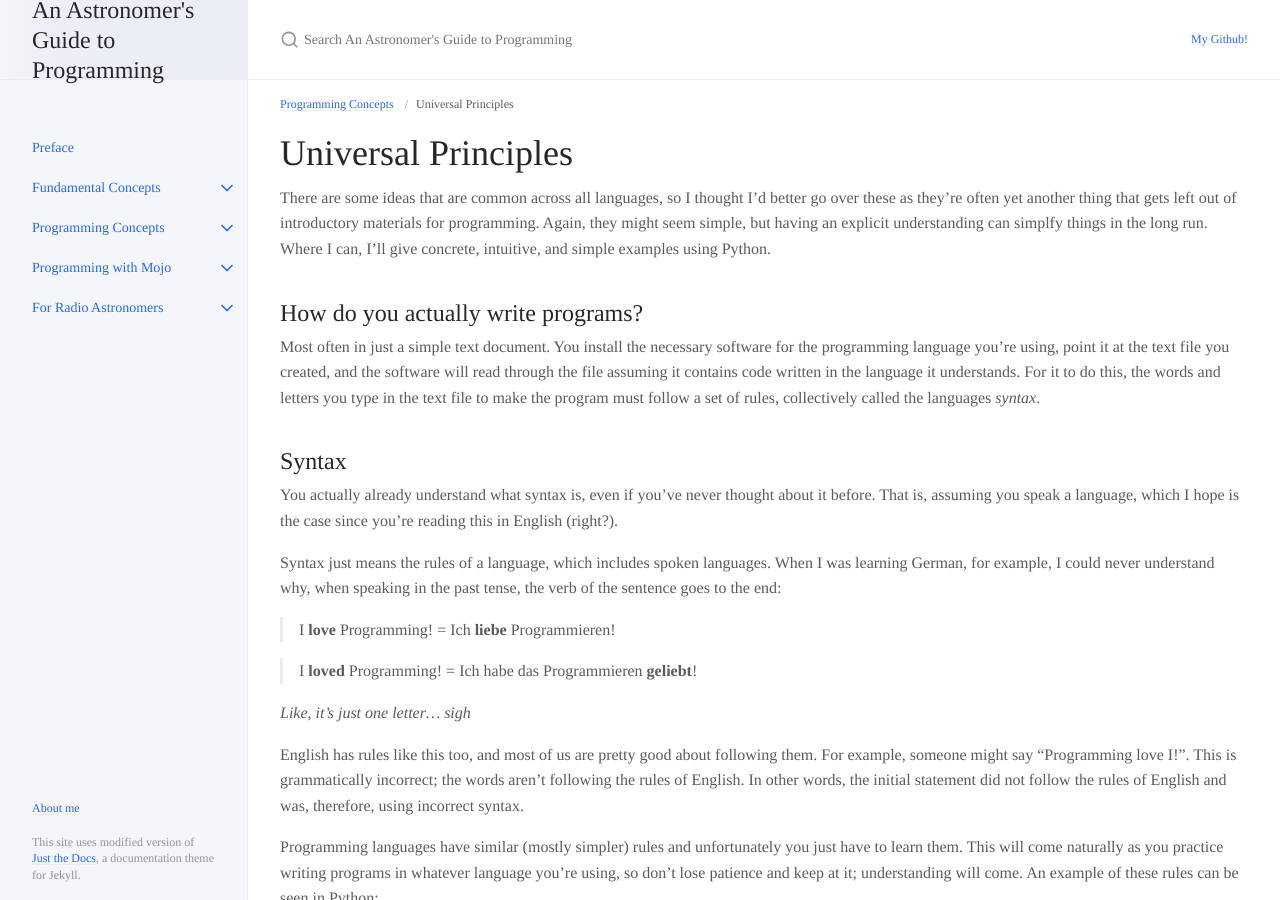
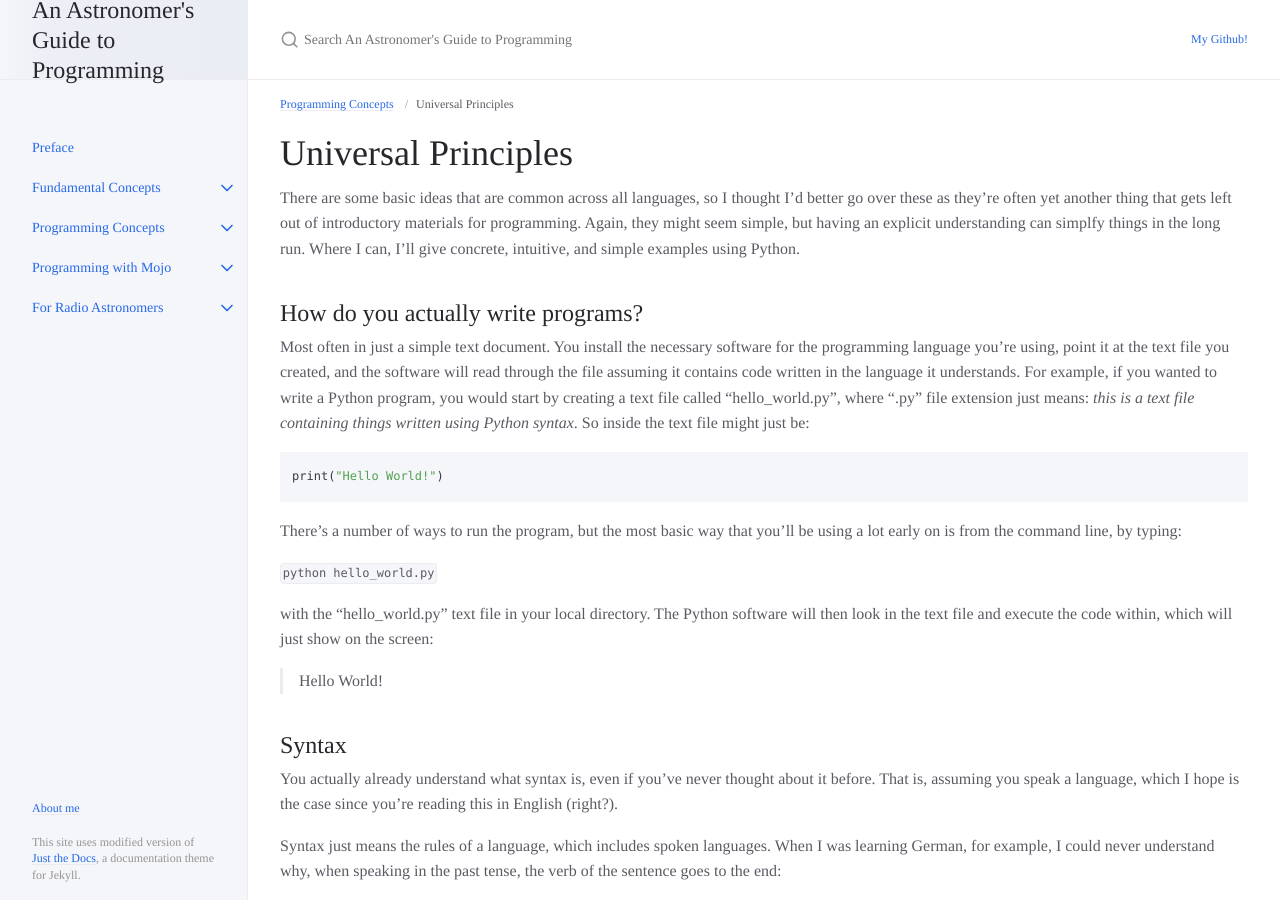
Before and after one commit to JakeEBrooks/JakeEBrooks.github.io, a Jekyll site: the page built from docs/programming_concepts/universal_principles.md, in a window 1280 px wide and 900 px high. Built offline with Jekyll 4.4.1, drawn with Linux system fonts in a browser that asks for light colours; cached includes are drawn as plain includes; some of the changed text lies outside the part shown.

Commit message:
more text

````diff
--- a/docs/programming_concepts/universal_principles.md
+++ b/docs/programming_concepts/universal_principles.md
@@ -7,10 +7,22 @@ nav_order: 2
 ---
 
 # Universal Principles
-There are some ideas that are common across all languages, so I thought I'd better go over these as they're often yet another thing that gets left out of introductory materials for programming. Again, they might seem simple, but having an explicit understanding can simplfy things in the long run. Where I can, I'll give concrete, intuitive, and simple examples using Python.
+There are some basic ideas that are common across all languages, so I thought I'd better go over these as they're often yet another thing that gets left out of introductory materials for programming. Again, they might seem simple, but having an explicit understanding can simplfy things in the long run. Where I can, I'll give concrete, intuitive, and simple examples using Python.
 
 ## How do you actually write programs?
-Most often in just a simple text document. You install the necessary software for the programming language you're using, point it at the text file you created, and the software will read through the file assuming it contains code written in the language it understands. For it to do this, the words and letters you type in the text file to make the program must follow a set of rules, collectively called the languages _syntax_.
+Most often in just a simple text document. You install the necessary software for the programming language you're using, point it at the text file you created, and the software will read through the file assuming it contains code written in the language it understands. For example, if you wanted to write a Python program, you would start by creating a text file called "hello_world.py", where ".py" file extension just means: *this is a text file containing things written using Python syntax*. So inside the text file might just be:
+
+```python
+print("Hello World!")
+```
+
+There's a number of ways to run the program, but the most basic way that you'll be using a lot early on is from the command line, by typing:
+
+`python hello_world.py`
+
+with the "hello_world.py" text file in your local directory. The Python software will then look in the text file and execute the code within, which will just show on the screen:
+
+> Hello World!
 
 ## Syntax
 You actually already understand what syntax is, even if you've never thought about it before. That is, assuming you speak a language, which I hope is the case since you're reading this in English (right?).
@@ -113,6 +125,23 @@ This means that all the restrictions we went through in the previous section on
 
 *Ok we're done with this for now, take another break :)*
 
+## Variables
+If you're already familiar with algebra, variables should be very easy to get to grips with because they're almost exactly the same as algebraic numbers. Variables are how you communicate values to your program. Most languages require you to label your variables with data types so it knows roughly what it is going to be working with when performing operations.
+
+Python isn't one of these languages, so you can define variables quite simply:
+
+```python
+x = 2
+```
+
+and it will automatically know you're talking about some kind of integer. In C, it's slightly different because the C compiler wants to know exactly what datatype your variable is, so the same variable definition would be:
+
+```c
+int x = 2
+```
+
+The reason why there is a difference is actually quite important, but I'll defer that explanation to a later section.
+
 ## Functions
 Functions are nice and (mostly) simple, and you should use them as much as possible. There are a number of reasons to make liberal use of functions, including making your program faster, but we'll get into that later.
 
````
Also changed, not shown: other parts of docs/programming_concepts/universal_principles.md (+1 -5 lines), docs/programming_concepts/good_habits.md (deleted, +0 -3 lines), docs/programming_concepts/making_your_program_faster.md (deleted, +0 -7 lines), index.md (+2 -0 lines).
